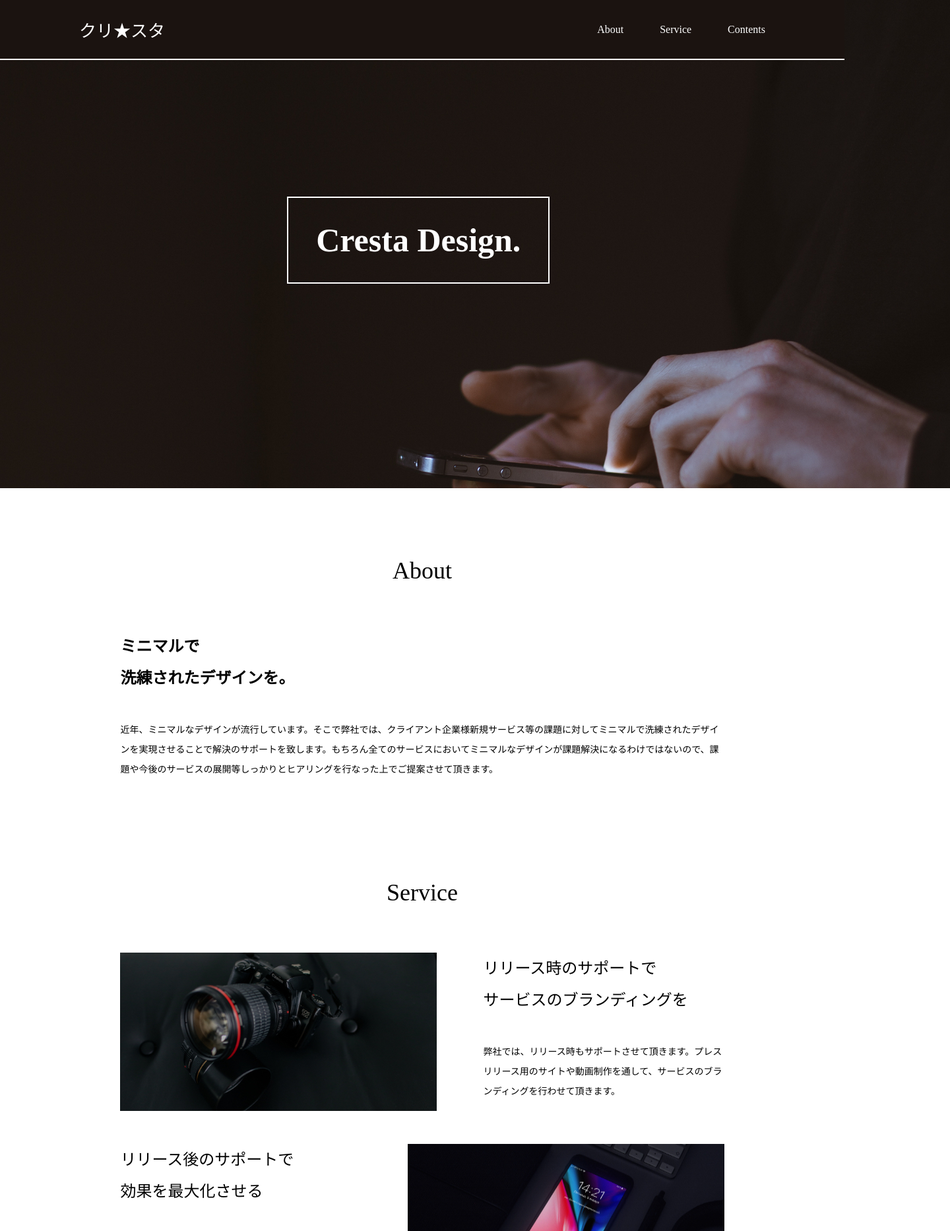
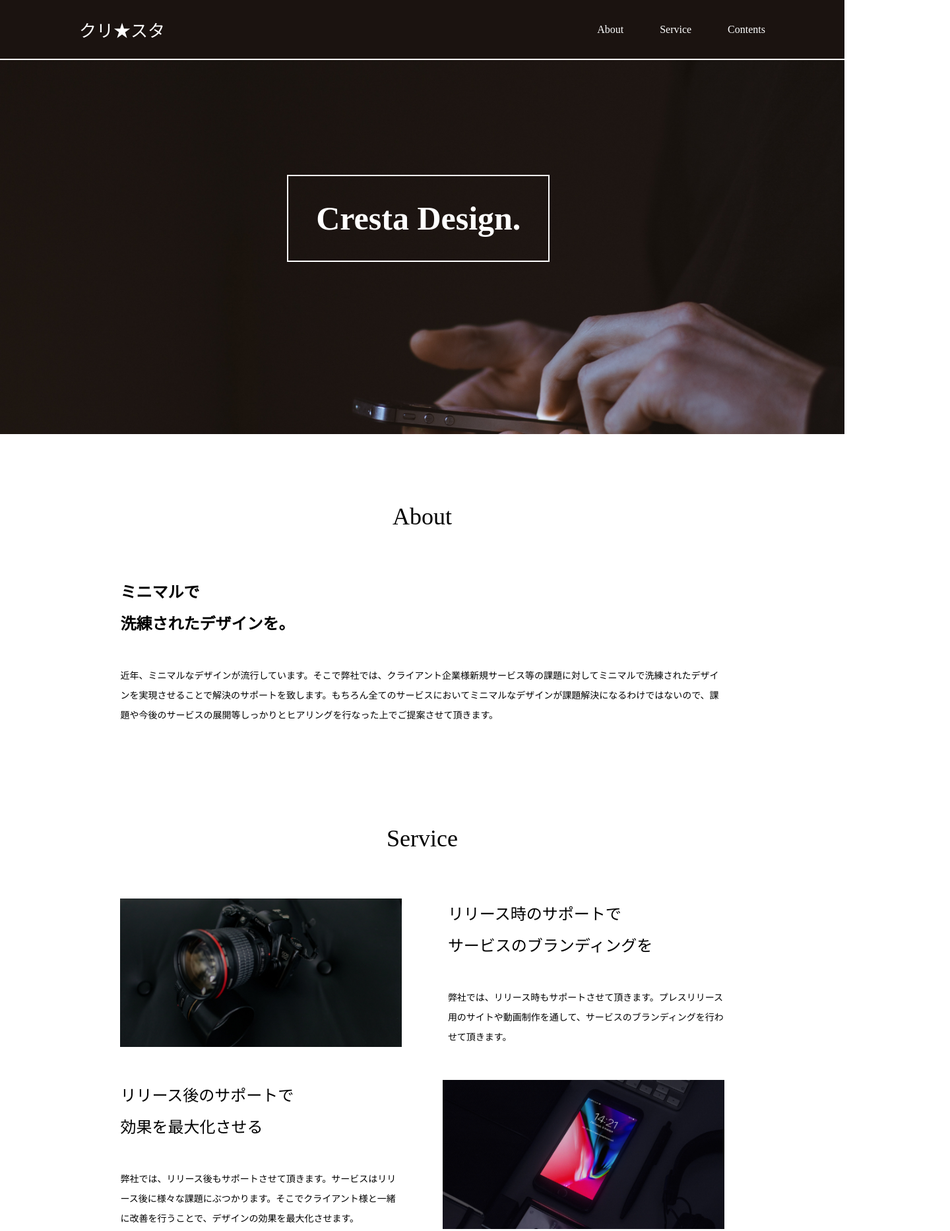
Before and after one commit to aiueo-3/cresta_design, a plain HTML site: page index.html in a window 1280 px wide. Shown: the top 1866 px of the page at 66% size, 1440 px wide, since content can reach past the window. Drawn offline with Linux system fonts and the light colour scheme.

Commit message:
fixed: 画像サイズ修正,テキストエリア可変禁止

```diff
--- a/css/style.scss
+++ b/css/style.scss
@@ -68,6 +68,9 @@ header nav ul li a {
         border: 2px solid #fff;
 
     }
+    img {
+        width: 100%;
+    }
 }
 
 .content {
@@ -92,6 +95,9 @@ header nav ul li a {
     &_card {
         display: flex;
         margin-bottom: 50px;
+        img {
+            width: 46.6%;
+        }
         dl {
             margin-right: 0;
             margin-left: 70px;
@@ -162,6 +168,7 @@ header nav ul li a {
         }
     }
     textarea {
+        resize: none;
         height: 171px;
         margin-bottom: 50px;
     }
```
Also changed, not shown: css/style.css, 1 other file.
